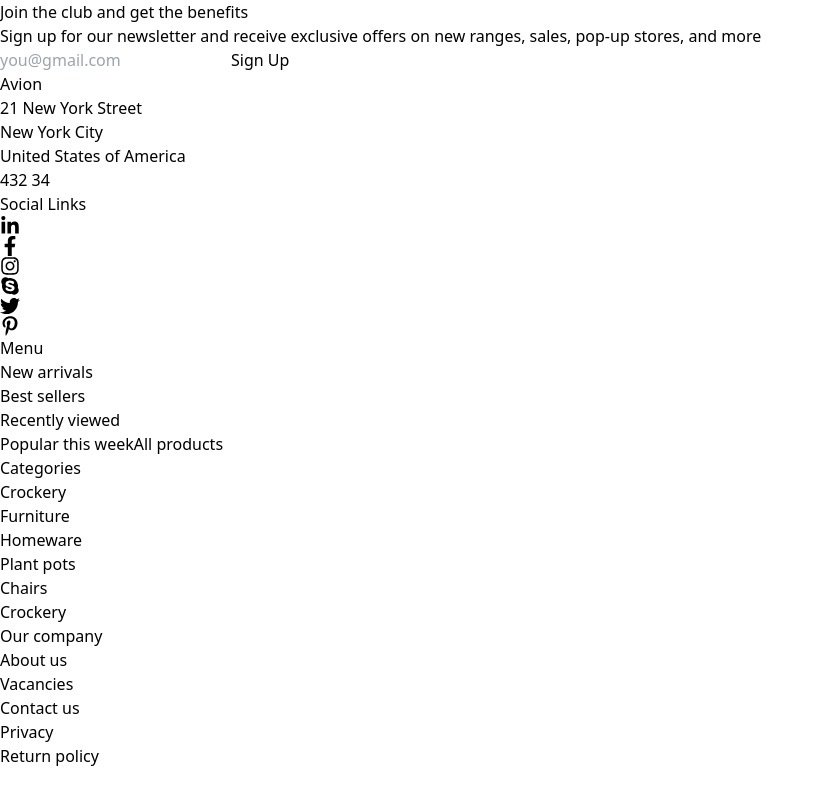
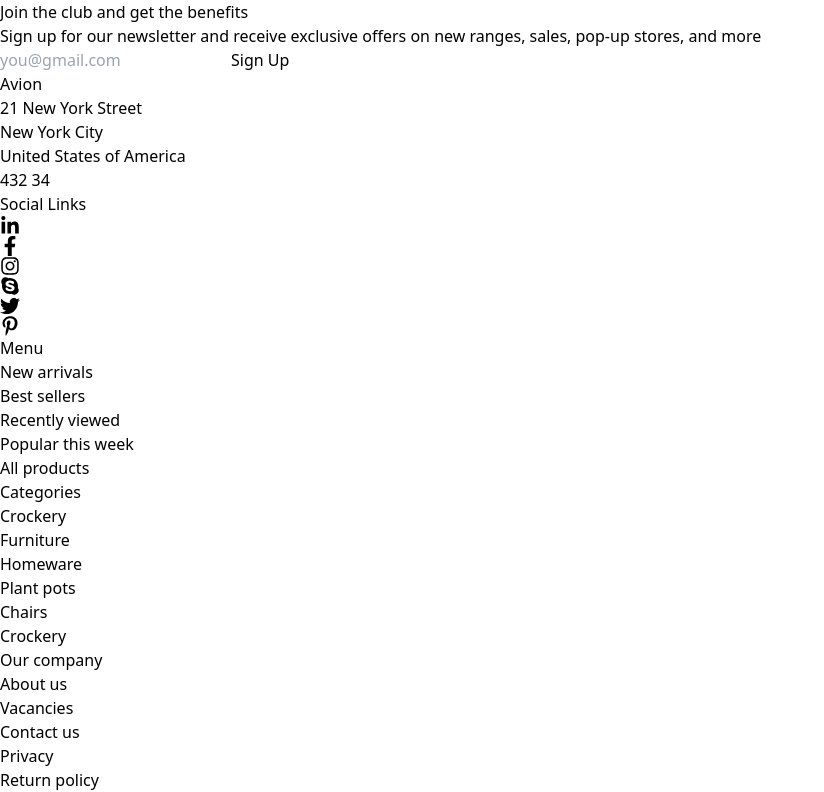
Before and after one commit to nadeemtahir/figmaHackathon, a Next.js app: page /product in a window 1280 px wide. Shown: the part 3964-4756 px from the top of the page, without its empty margins (0-824 px from the left). Before the commit the page ends 4732 px from the top, so only its background shows below. Built offline with nearby package versions, Linux system fonts and the light colour scheme.

Commit message:
Update footer2.tsx

```diff
--- a/src/app/components/footer2.tsx
+++ b/src/app/components/footer2.tsx
@@ -79,12 +79,22 @@ const Footer2 = () => {
 
       {/* Column 3: Menu */}
       <div className="sm:flex-1">
-        <h1 className="text-lg font-bold mb-2">Menu</h1>
-        <p>New arrivals</p>
-        <p>Best sellers</p>
-        <p>Recently viewed</p>
-        <a href="/product">Popular this week</a>
-        <a href="/productlist">All products</a>
+        <h1 className="text-lg font-bold mb-4 text-white">Menu</h1>
+        <ul className="space-y-2 text-sm text-white">
+          <li>New arrivals</li>
+          <li>Best sellers</li>
+          <li>Recently viewed</li>
+          <li>
+            <a href="/product" className="hover:underline">
+              Popular this week
+            </a>
+          </li>
+          <li>
+            <a href="/productlist" className="hover:underline">
+              All products
+            </a>
+          </li>
+        </ul>
       </div>
 
       {/* Column 4: Categories */}
```
